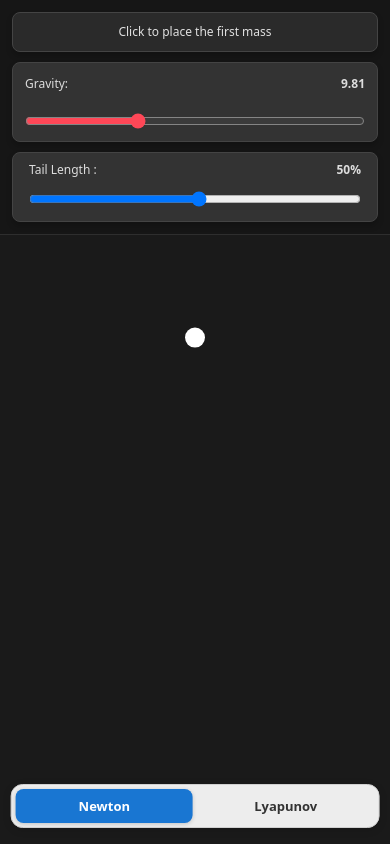
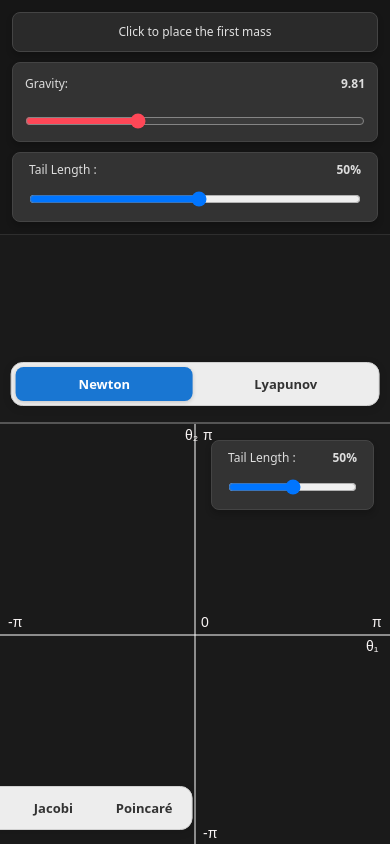
Before and after one commit to MarcoMarcoulli/LagrangeLab, a React (Vite) app in the folder lagrange-lab/: page / in a window 390 px wide. Shown: the top 844 px of the page. Built offline with nearby package versions, Linux system fonts and the light colour scheme.

Commit message:
fix abstract panel absence in mobile devices

```diff
--- a/lagrange-lab/src/app/App.css
+++ b/lagrange-lab/src/app/App.css
@@ -38,19 +38,17 @@
   #root {
     overflow-y: auto;
     height: auto;
-    min-height: 100vh;
   }
 
   .app-container {
     flex-direction: column;
-    height: auto;
   }
 
   .left-panel,
   .right-panel {
     flex: none;
     width: 100%;
-    height: 100dvh;
+    height: 50dvh;
   }
 
   .left-panel {
```
